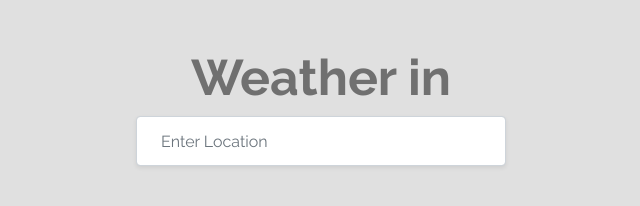
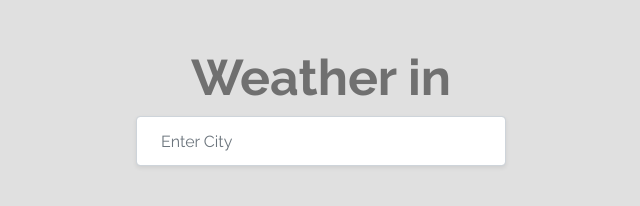
Before and after one commit to dennisbergevin/weather_app, a plain HTML site: page index.html in a window 1280 px wide. Shown: the full height of the page, 319-959 px from the left. Drawn offline with nearby package versions, Linux system fonts and the light colour scheme.

Commit message:
Updated search placeholder

```diff
--- a/index.html
+++ b/index.html
@@ -21,7 +21,7 @@
           type="text"
           name="city"
           data-city-search
-          placeholder="Enter Location"
+          placeholder="Enter City"
           class="form-control text-muted form-round p-4 shadow-sm"
         />
       </form>
```
